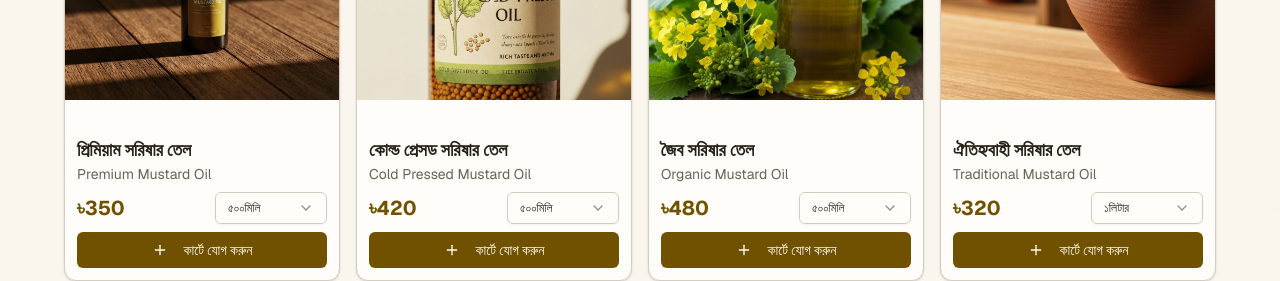
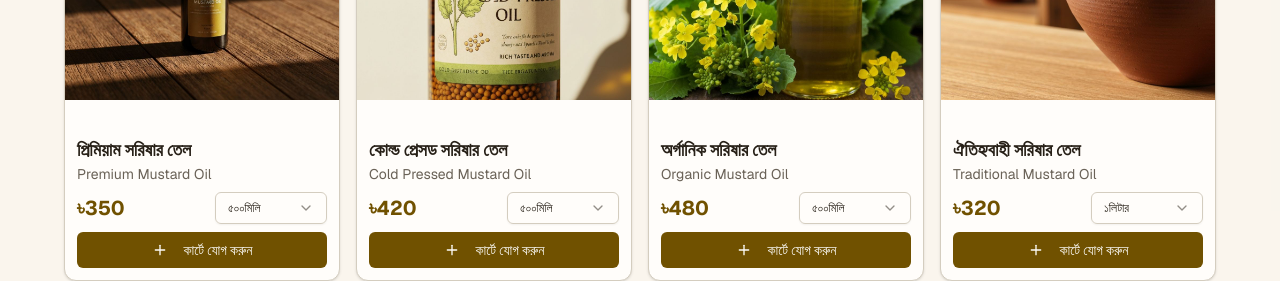
Before and after one commit to Srabon444/tahkik-ghanibari, a Next.js app: page / in a window 1280 px wide. Shown: the part 1060-1341 px from the top of the page. Built offline with nearby package versions, Linux system fonts and the light colour scheme.

Commit message:
fix: correct product name from "জৈব সরিষার তেল" to "অর্গানিক সরিষার তেল"

```diff
--- a/app/page.tsx
+++ b/app/page.tsx
@@ -23,7 +23,7 @@ const products = [
   },
   {
     id: "3",
-    name: "জৈব সরিষার তেল",
+    name: "অর্গানিক সরিষার তেল",
     nameBangla: "Organic Mustard Oil",
     price: 480,
     image: "/organic-mustard-oil-with-fresh-mustard-plants.jpg",
```
